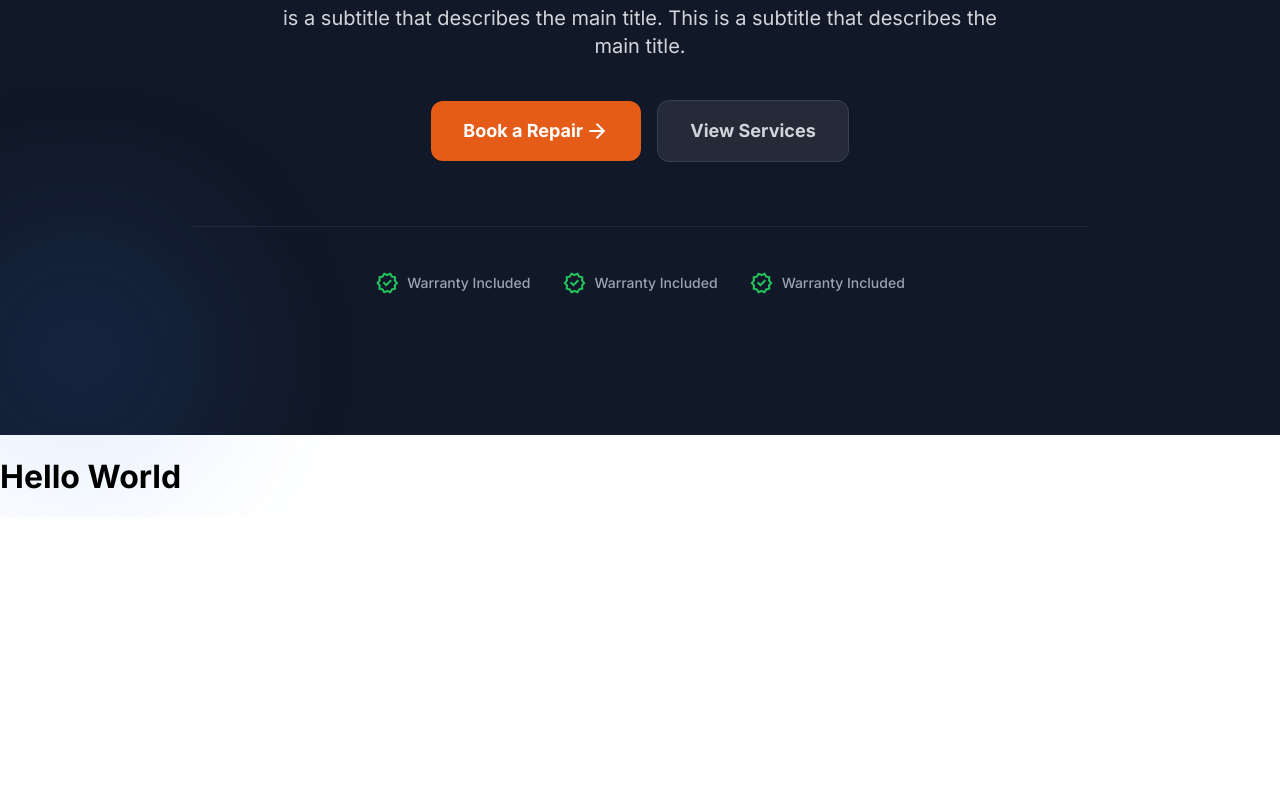
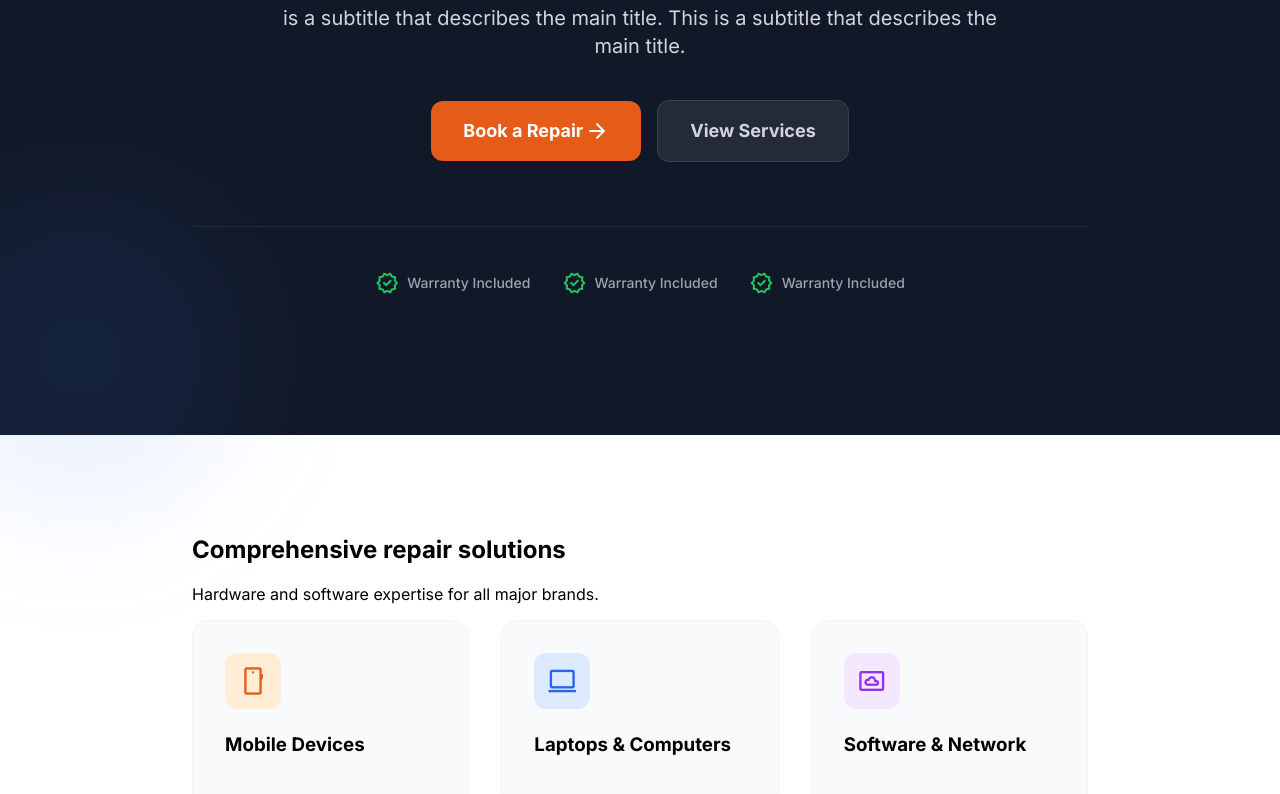
Before and after one commit to togwat/vrepair-website, a React (Vite) app: page / in a window 1280 px wide. Shown: the part 484-1278 px from the top of the page. Before the commit the page ends 1001 px from the top, so only its background shows below. Built offline with nearby package versions, Linux system fonts and the light colour scheme.

Commit message:
Section 1 box basics

```diff
--- a/src/index.css
+++ b/src/index.css
@@ -8,6 +8,8 @@
   --colour-grey-text-dark: #4B5563;
   --colour-grey-text-light: #D1D5DB;
 
+  --colour-grey-50: #F9FAFB;
+  --colour-grey-100: #F3F4F6;
   --colour-grey-400: #9CA3AF;
   --colour-grey-700: #374151;
 
--- a/src/pages/home/Home.tsx
+++ b/src/pages/home/Home.tsx
@@ -1,12 +1,13 @@
 import Navbar from '../../components/Navbar'
 import Hero from './components/Hero'
+import Section1 from './components/Section1'
 
 export default function Home() {
     return (
         <>
             <Navbar />
             <Hero />
-            <h1>Hello World</h1>
+            <Section1 />
         </>
     )
 }
--- /dev/null
+++ b/src/pages/home/components/Section1.tsx
@@ -0,0 +1,25 @@
+import Section1Box from "./Section1Box";
+import './css/Section1.css'
+
+export default function Section1() {
+    return (
+        <section className="section1">
+            <h2>Comprehensive repair solutions</h2>
+            <p>Hardware and software expertise for all major brands.</p>
+
+            <div className="section1-boxes">
+                <Section1Box accentColour1="#E55B18" accentColour2="#FFEDD5" icon="smartphone">
+                    <h3>Mobile Devices</h3>
+                </Section1Box>
+
+                <Section1Box accentColour1="#2564EB" accentColour2="#DBEAFE" icon="computer">
+                    <h3>Laptops & Computers</h3>
+                </Section1Box>
+
+                <Section1Box accentColour1="#9233EA" accentColour2="#F3E8FF" icon="settings_system_daydream">
+                    <h3>Software & Network</h3>
+                </Section1Box>
+            </div>
+        </section>
+    )
+}
--- /dev/null
+++ b/src/pages/home/components/Section1Box.tsx
@@ -0,0 +1,15 @@
+import './css/Section1Box.css'
+
+export default function Section1Box({ accentColour1, accentColour2, icon, children }: { accentColour1?: string; accentColour2?: string; icon?: React.ReactNode; children?: React.ReactNode }) {
+    return (
+        <div className="section1-box transition-default" style={{ "--box-accent-1": accentColour1, "--box-accent-2": accentColour2 } as React.CSSProperties}>
+            <div className="section1-box-icon transition-default">
+                <span className="material-symbols-outlined">{icon}</span>
+            </div>
+
+            <div className="section1-box-content">
+                {children}
+            </div>
+        </div>
+    )
+}
--- /dev/null
+++ b/src/pages/home/components/css/Section1.css
@@ -0,0 +1,35 @@
+.section1 {
+    padding-top: 5rem;
+    padding-bottom: 5rem;
+
+    padding-left: 12rem;
+    padding-right: 12rem;
+}
+
+.section1-boxes {
+    display: grid;
+    grid-template-columns: repeat(3, minmax(0, 1fr));
+    gap: 2rem;
+}
+
+/* desktop (default css) */
+
+/* laptop */
+@media only screen and (max-width: 1280px) {
+
+}
+
+/* tablet */
+@media only screen and (max-width: 1024px) {
+    .section1-boxes {
+        grid-template-columns: repeat(2, minmax(0, 1fr));
+        gap: 2rem;
+    }
+}
+/* mobile, hide links behind burger */
+@media only screen and (max-width: 768px) {
+    .section1-boxes {
+        grid-template-columns: repeat(1, minmax(0, 1fr));
+        gap: 2rem;
+    }
+}
--- /dev/null
+++ b/src/pages/home/components/css/Section1Box.css
@@ -0,0 +1,44 @@
+.section1-box {
+    background-color: var(--colour-grey-50);
+
+    padding: 2rem;
+
+    border-style: solid;
+    border-width: 1px;
+    border-color: var(--colour-grey-100);
+    border-radius: 1rem;
+}
+
+.section1-box:hover {
+    background-color: #FFF;
+    transition-duration: 300ms;
+
+    box-shadow: 0 20px 25px -5px rgb(0 0 0 / 0.1);
+}
+
+.section1-box:hover .section1-box-icon {
+    transform: scale(1.1);
+    transition-duration: 300ms;
+}
+
+.section1-box-icon {    /* icon box */
+    background-color: var(--box-accent-2);
+
+    width: 3.5rem;
+    height: 3.5rem;
+
+    border-radius: 0.75rem;
+
+    margin-bottom: 1.5rem;
+
+    display: flex;
+    justify-content: center;
+    align-items: center;
+}
+
+.section1-box span {    /* actual icon */
+    color: var(--box-accent-1);
+
+    font-size: 1.875rem;
+    line-height: 2.25rem;
+}
```
